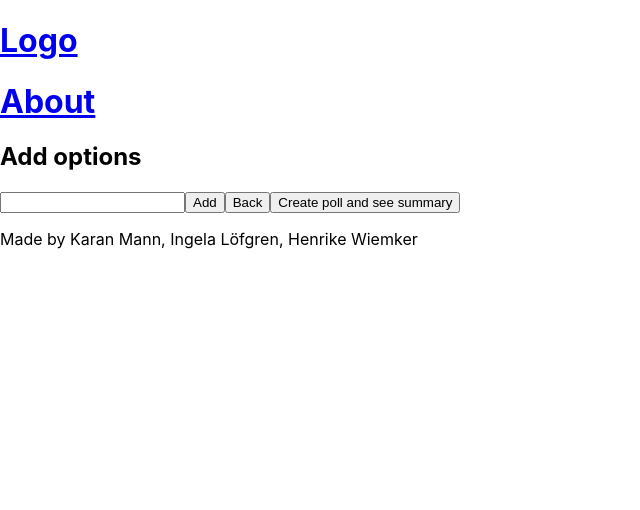
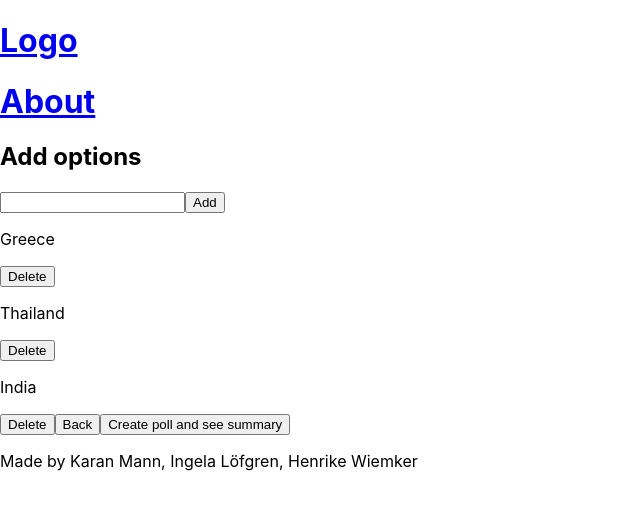
Before and after one commit to karanmann/polling-fullstack, a React (Create React App) app in the folder frontend/: page /createpoll in a window 1280 px wide. Both pictures are taken after typing "Sample" into the empty fields and a click on the button "Next step". Shown: the top 510 px of the page, without its empty margins (0-640 px from the left). Built offline with nearby package versions, Linux system fonts and the light colour scheme; the HTML template or start-up script is replaced by a standard one.

Commit message:
created delete button for options

```diff
--- a/frontend/src/components/Option.js
+++ b/frontend/src/components/Option.js
@@ -3,13 +3,16 @@ import { useDispatch } from 'react-redux'
 
 import { poll } from '../reducer/poll'
 
-export const Option = () => {
+export const Option = ({ option }) => {
   const dispatch = useDispatch()
+
+  const onOptionDelete = () => {
+    dispatch(poll.actions.deleteOneOption(option.id))
+  }
   return (
     <>
-      <p></p>
-      <p></p>
-      <button></button>
+      <p>{option.text}</p>
+      <button onClick={onOptionDelete}>Delete</button>
     </>
   )
 }
--- a/frontend/src/pages/CreatePoll.js
+++ b/frontend/src/pages/CreatePoll.js
@@ -1,8 +1,9 @@
 import React, { useState } from 'react'
 import { Link } from 'react-router-dom'
-import { useDispatch } from 'react-redux'
+import { useDispatch, useSelector } from 'react-redux'
 
 import { poll } from '../reducer/poll'
+import { Option } from '../components/Option'
 
 import { Table } from '../components/Table'
 
@@ -12,8 +13,10 @@ export const CreatePoll= () => {
   const [showSummary, setShowSummary] = useState(false)
   const dispatch = useDispatch()
 
-  const [ option, setOption ] = useState('')
+  const [ newOption, setNewOption ] = useState('')
+  const allOptions = useSelector((store) => store.poll.options)
 
+  //Functions to handle conditional rendering
   const handleShowOptions = () => {
     setShowTopic(false)
     setShowOptions(true)
@@ -34,12 +37,12 @@ export const CreatePoll= () => {
     setShowOptions(false)
   }
 
+  // Functions to handle user input
   const onAdd = event => {
     event.preventDefault()
-    dispatch(poll.actions.addOneOption(option))
-    setOption('')
+    dispatch(poll.actions.addOneOption(newOption))
+    setNewOption('')
   }
-
 
   return (
     <>
@@ -63,13 +66,18 @@ export const CreatePoll= () => {
           <form onSubmit={onAdd}>
             <input
             type='text'
-            value={option}
-            onChange={event => setOption(event.target.value)}
+            value={newOption}
+            onChange={event => setNewOption(event.target.value)}
             />
             <button type='submit'>Add</button>
+          </form>
+            {allOptions.map((option) => (
+              <Option
+                key={option.id}
+                option={option} />
+            ))}
             <button onClick={handleBackToTopic}>Back</button>
             <button onClick={handleShowSummary}>Create poll and see summary</button>
-          </form>
         </section>
       }
       { showSummary &&
--- a/frontend/src/reducer/poll.js
+++ b/frontend/src/reducer/poll.js
@@ -28,6 +28,11 @@ export const poll = createSlice({
         }
         const newOptionList = [...store.options, newOption]
         store.options = newOptionList
+      },
+      deleteOneOption: (store, action) => {
+        const optionId = action.payload
+        const filteredOptions = store.options.filter(option => option.id !== optionId)
+        store.options = filteredOptions
       }
     }
 })
```
Also changed, not shown: 1 other file (tests, documents, lock files or other folders).
